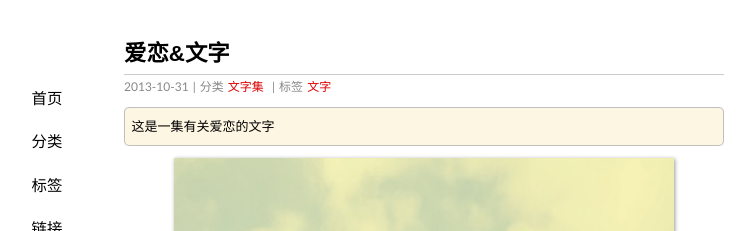
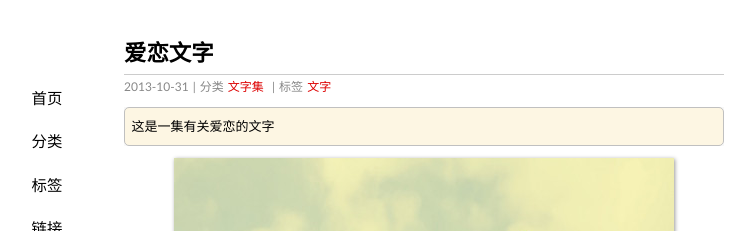
Before and after one commit to mugbya/mugbya.github.io, a Jekyll site: the page built from _posts/2013-10-31-爱恋-文字.md, in a window 1280 px wide and 900 px high. Shown: the top 231 px of the window, without its empty margins (216-971 px from the left). Built offline with Jekyll 4.4.1, drawn with Linux system fonts in a browser that asks for light colours; some web fonts are replaced; Markdown is read by kramdown in place of the engine named in the settings; comment, search, counter and statistics services are not loaded.

Commit message:
Update 2013-10-31-爱恋-文字.md

```diff
--- a/_posts/2013-10-31-爱恋-文字.md
+++ b/_posts/2013-10-31-爱恋-文字.md
@@ -1,6 +1,6 @@
 ---
 layout: post
-title: 爱恋&文字
+title: 爱恋文字
 thread: 7
 categories: 文字集
 tags: 文字
```
